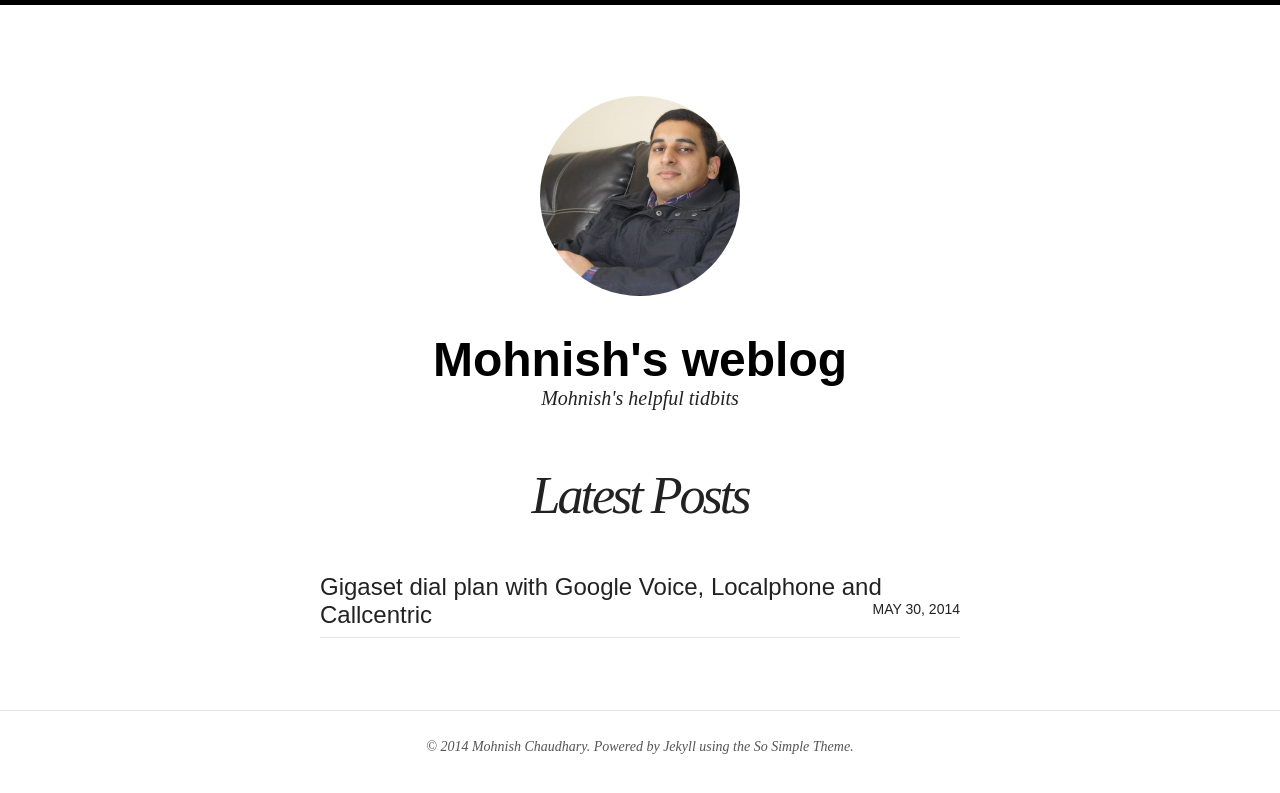
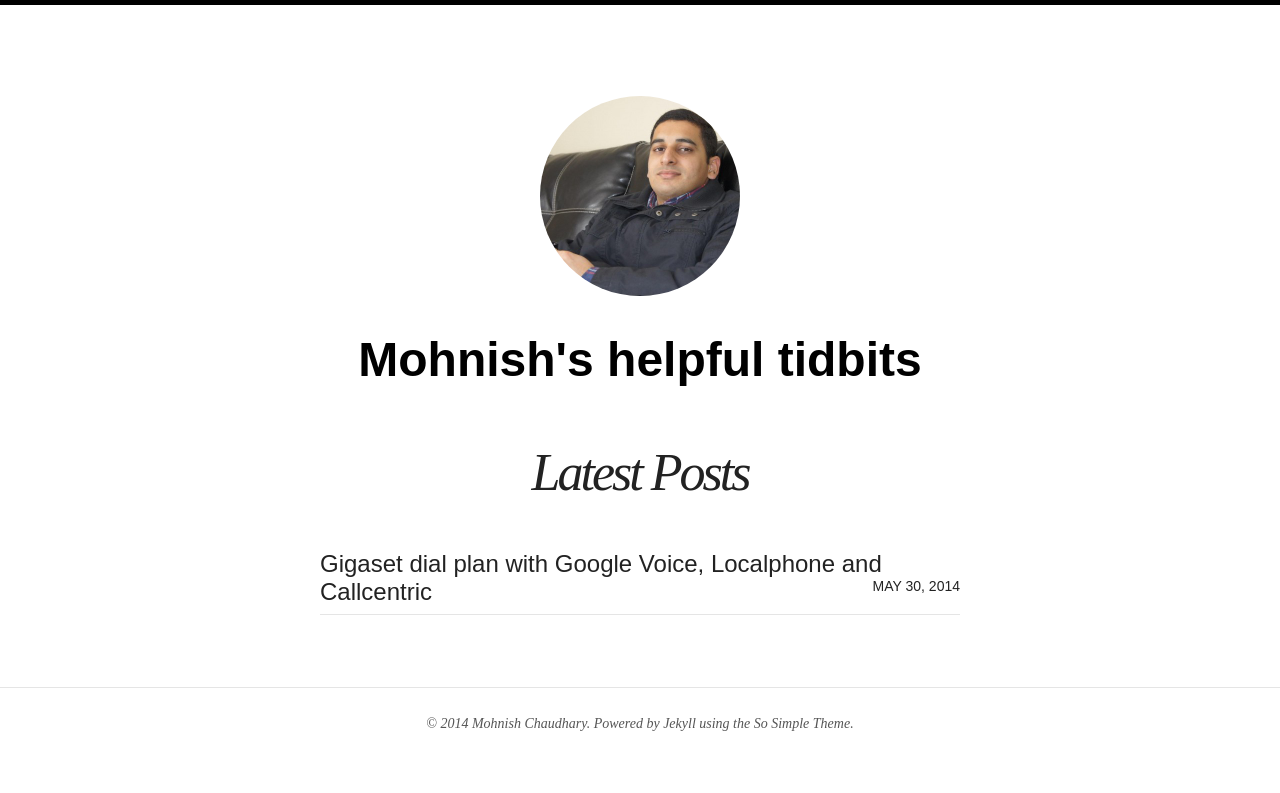
Before and after one commit to mohnish82/mohnish82.github.io, a Jekyll site: the page built from index.html, in a window 1280 px wide. Shown: the top 793 px of the page. Built offline with Jekyll 4.4.1, drawn with Linux system fonts in a browser that asks for light colours; nearby versions of some CDN libraries.

Commit message:
modified blog title & desc.

```diff
--- a/_config.yml
+++ b/_config.yml
@@ -1,5 +1,5 @@
-title:            Mohnish's weblog
-description:      Mohnish's helpful tidbits
+title:            Mohnish's helpful tidbits
+description:
 logo:             mc-face.jpg
 disqus_shortname:
 search:           true
```
